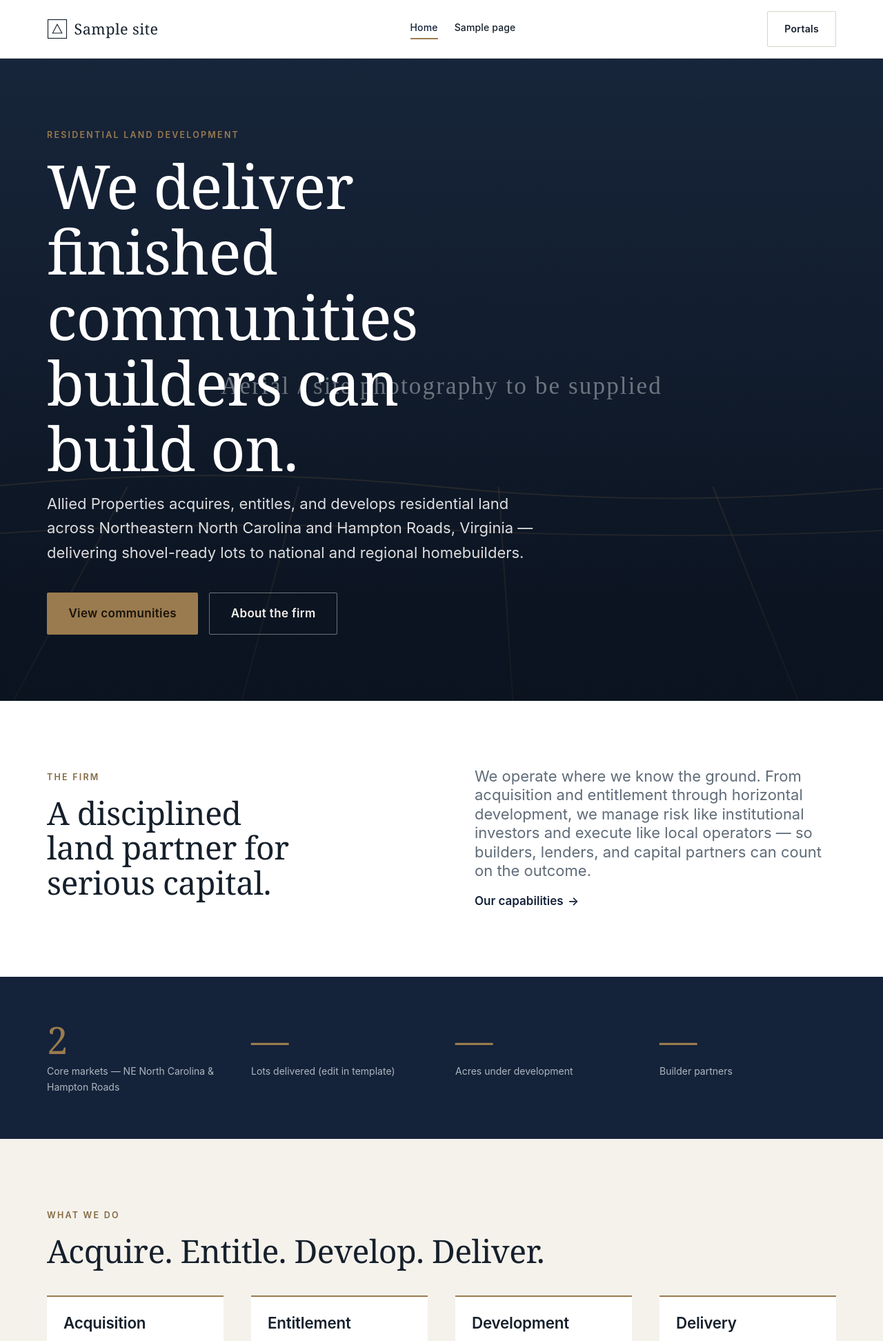
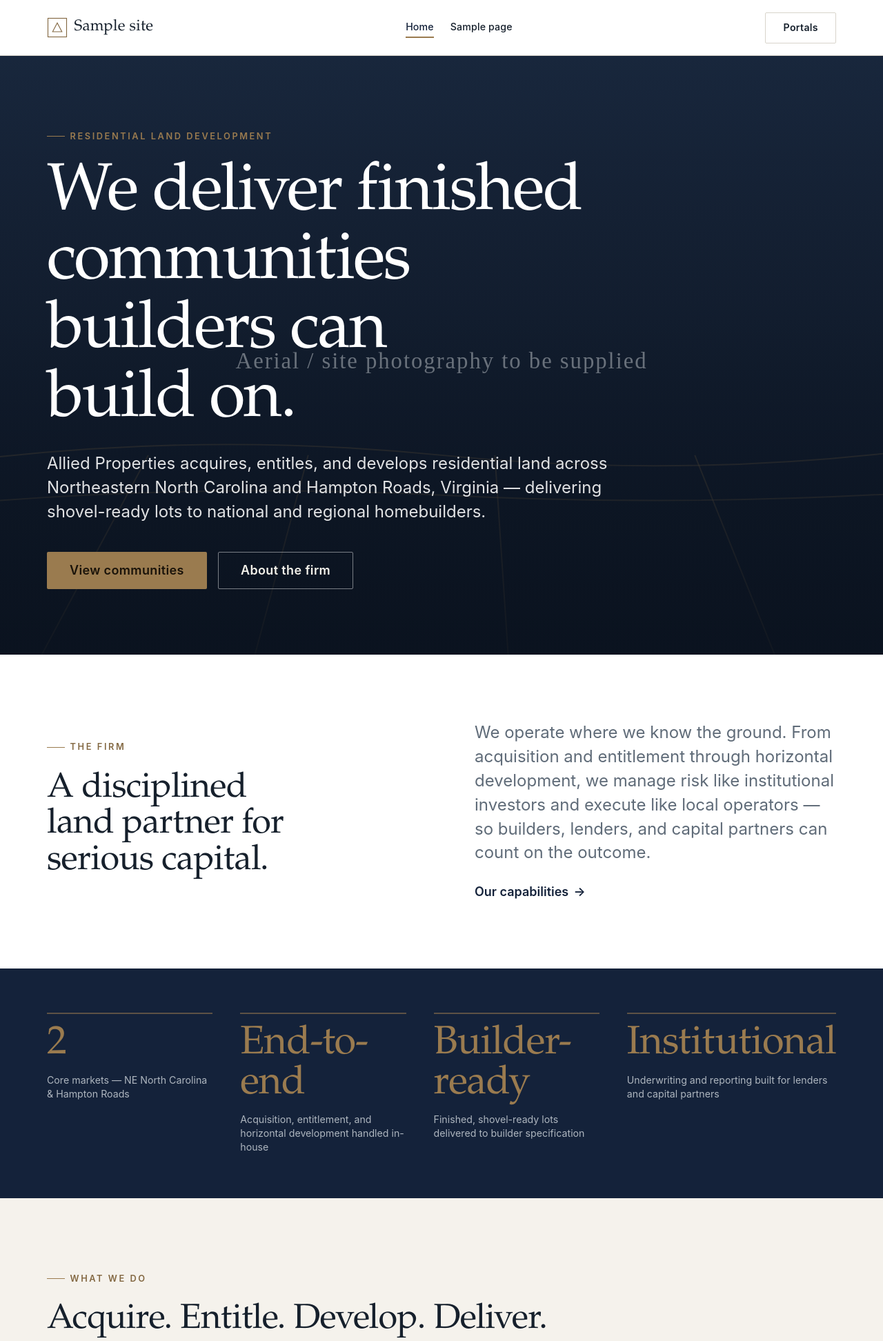
Before and after one commit to Winston09-bit/ouroboros, a WordPress theme: template allied-properties/wp-content/themes/allied/front-page.php in a window 1280 px wide. Shown: the top 1944 px of the page at 69% size. Run offline with PHP 8.4 and a stand-in for WordPress, Linux system fonts and the light colour scheme; the site name, menu and one post (Sample post) are stand-ins, and other content is empty.

Commit message:
style(allied): institutional polish pass (visual only, functionality frozen)
No structure/logic/nav/plugin/API changes. CSS + copy + favicon only:
- typography: tightened fluid scale, clearer heading hierarchy, display
  tracking, elevated font fallbacks, eyebrow hairline tick
- spacing/rhythm: refined paragraph/measure, section banner gradient
- interaction polish (<=200ms): button lift/active, snappy link/nav underline
  animations, card hover (shadow-lg + title underline reveal), feature lift
- loading state: CSS skeleton shimmer on card media (no JS, no FOUC)
- hero: refined overlay + staggered copy rise-in (reduced-motion safe)
- proof bar: redesigned with accent rules + defensible positioning copy
  (no invented metrics; example numeric stat left as a comment)
- favicon: on-brand SVG + PNG app icons, output only when no Site Icon set

Verified on running site: all routes 200, 0 theme warnings, palette still
fully token-swappable for the incoming mockup.

https://claude.ai/code/session_01QDKDjyd7NxaPDXY49xgHF3

```diff
--- a/allied-properties/wp-content/themes/allied/assets/css/base.css
+++ b/allied-properties/wp-content/themes/allied/assets/css/base.css
@@ -24,6 +24,10 @@ body {
 
 img, picture, video, svg { max-width: 100%; height: auto; display: block; }
 
+/* Subtle image load-in (progressive enhancement; .is-loaded set by JS). */
+img.allied-fade { opacity: 0; transition: opacity 600ms var(--ease-out); }
+img.allied-fade.is-loaded { opacity: 1; }
+
 h1, h2, h3, h4 {
   font-family: var(--font-display);
   font-weight: 400;
@@ -38,10 +42,18 @@ h2 { font-size: var(--fs-h2); }
 h3 { font-size: var(--fs-h3); line-height: var(--lh-snug); }
 h4 { font-size: var(--fs-h4); line-height: var(--lh-snug); }
 
-p { margin: 0 0 var(--space-sm); max-width: 66ch; }
+p { margin: 0 0 var(--space-md); max-width: 68ch; }
+p:last-child { margin-bottom: 0; }
 
-a { color: var(--color-primary); text-decoration: underline; text-underline-offset: 0.16em; text-decoration-thickness: 1px; transition: color var(--transition); }
-a:hover { color: var(--color-accent-600); }
+a {
+  color: var(--color-primary);
+  text-decoration: underline;
+  text-decoration-color: color-mix(in srgb, var(--color-primary) 35%, transparent);
+  text-underline-offset: 0.18em;
+  text-decoration-thickness: 1px;
+  transition: color var(--transition-fast), text-decoration-color var(--transition-fast);
+}
+a:hover { color: var(--color-accent-600); text-decoration-color: currentColor; }
 
 ul, ol { margin: 0 0 var(--space-sm); padding-left: 1.25rem; }
 li { margin-bottom: var(--space-3xs); }
@@ -84,9 +96,19 @@ code, pre { font-family: var(--font-mono); font-size: 0.9em; }
   letter-spacing: var(--tracking-eyebrow);
   text-transform: uppercase;
   color: var(--color-accent-600);
-  margin: 0 0 var(--space-sm);
+  margin: 0 0 var(--space-md);
+  display: inline-flex;
+  align-items: center;
+  gap: var(--space-2xs);
+}
+/* Hairline tick before eyebrow labels — a quiet institutional cue. */
+.eyebrow::before {
+  content: "";
+  width: 1.6rem;
+  height: 1px;
+  background: var(--color-accent);
   display: inline-block;
 }
-.lead { font-size: var(--fs-lead); line-height: var(--lh-snug); color: var(--color-muted); max-width: 60ch; }
+.lead { font-size: var(--fs-lead); line-height: 1.45; color: var(--color-muted); max-width: 62ch; }
 .text-muted { color: var(--color-muted); }
-.display { font-size: var(--fs-display); }
+.display { font-size: var(--fs-display); letter-spacing: var(--tracking-display); }
--- a/allied-properties/wp-content/themes/allied/assets/css/components.css
+++ b/allied-properties/wp-content/themes/allied/assets/css/components.css
@@ -4,66 +4,89 @@
 
 /* ---- Buttons ---- */
 .btn {
-  display: inline-flex; align-items: center; gap: 0.6rem;
+  display: inline-flex; align-items: center; justify-content: center; gap: 0.55rem;
   font-family: var(--font-body); font-size: var(--fs-small); font-weight: 600;
-  letter-spacing: 0.02em;
-  padding: 0.85rem 1.5rem; border-radius: var(--radius);
+  letter-spacing: 0.02em; line-height: 1;
+  padding: 0.9rem 1.6rem; border-radius: var(--radius);
   text-decoration: none; cursor: pointer; border: 1px solid transparent;
-  transition: background var(--transition), color var(--transition), border-color var(--transition);
+  transition: background var(--transition-fast), color var(--transition-fast),
+              border-color var(--transition-fast), transform var(--transition-fast),
+              box-shadow var(--transition-fast);
+  will-change: transform;
 }
+.btn:active { transform: translateY(1px); }
 .btn--primary { background: var(--color-primary); color: var(--color-on-dark); }
-.btn--primary:hover { background: var(--color-primary-700); color: #fff; }
+.btn--primary:hover { background: var(--color-primary-700); color: #fff; box-shadow: var(--shadow-md); transform: translateY(-1px); }
 .btn--accent { background: var(--color-accent); color: #1a130a; }
-.btn--accent:hover { background: var(--color-accent-600); color: #fff; }
+.btn--accent:hover { background: var(--color-accent-600); color: #fff; box-shadow: var(--shadow-md); transform: translateY(-1px); }
 .btn--ghost { background: transparent; color: var(--color-ink); border-color: var(--color-line); }
-.btn--ghost:hover { border-color: var(--color-primary); color: var(--color-primary); }
-.btn--on-dark { background: transparent; color: var(--color-on-dark); border-color: rgba(255,255,255,0.4); }
-.btn--on-dark:hover { background: rgba(255,255,255,0.1); color: #fff; }
-.btn--lg { padding: 1rem 1.9rem; font-size: var(--fs-body); }
+.btn--ghost:hover { border-color: var(--color-primary); color: var(--color-primary); background: color-mix(in srgb, var(--color-primary) 4%, transparent); }
+.btn--on-dark { background: transparent; color: var(--color-on-dark); border-color: rgba(255,255,255,0.45); }
+.btn--on-dark:hover { background: rgba(255,255,255,0.12); color: #fff; border-color: rgba(255,255,255,0.7); }
+.btn--lg { padding: 1.05rem 2rem; font-size: var(--fs-body); }
 
-.link-arrow { font-weight: 600; text-decoration: none; display: inline-flex; align-items: center; gap: 0.4rem; }
+.link-arrow { font-weight: 600; text-decoration: none; display: inline-flex; align-items: center; gap: 0.45rem; color: var(--color-primary); }
 .link-arrow::after { content: "\2192"; transition: transform var(--transition); }
-.link-arrow:hover::after { transform: translateX(4px); }
+.link-arrow:hover { color: var(--color-accent-600); }
+.link-arrow:hover::after { transform: translateX(5px); }
 
 /* ---- Hero ---- */
 .hero { position: relative; min-height: clamp(560px, 86vh, 880px); display: flex; align-items: flex-end; color: var(--color-on-dark); overflow: hidden; }
 .hero__media { position: absolute; inset: 0; z-index: 0; }
 .hero__media img { width: 100%; height: 100%; object-fit: cover; }
-.hero__media::after { content: ""; position: absolute; inset: 0; background: linear-gradient(180deg, rgba(10,18,30,0.25) 0%, rgba(10,18,30,0.35) 45%, rgba(10,18,30,0.82) 100%); }
+.hero__media::after { content: ""; position: absolute; inset: 0; background: linear-gradient(180deg, rgba(10,18,30,0.20) 0%, rgba(10,18,30,0.34) 42%, rgba(10,18,30,0.86) 100%); }
 .hero__inner { position: relative; z-index: 1; padding-block: var(--space-2xl); }
-.hero__title { color: #fff; font-size: var(--fs-display); max-width: 16ch; }
-.hero__lead { color: rgba(255,255,255,0.86); font-size: var(--fs-lead); max-width: 52ch; }
+.hero__title { color: #fff; font-size: var(--fs-display); max-width: 17ch; letter-spacing: var(--tracking-display); margin-bottom: var(--space-md); }
+.hero__lead { color: rgba(255,255,255,0.88); font-size: var(--fs-lead); line-height: 1.45; max-width: 54ch; }
 .hero__actions { display: flex; gap: var(--space-sm); flex-wrap: wrap; margin-top: var(--space-lg); }
 .hero--inner { min-height: clamp(340px, 48vh, 520px); }
+/* Hero copy rises in gently on load (respects reduced-motion via base.css). */
+.hero__inner > * { animation: allied-rise 720ms var(--ease-out) both; }
+.hero__inner > *:nth-child(2) { animation-delay: 80ms; }
+.hero__inner > *:nth-child(3) { animation-delay: 160ms; }
+.hero__inner > *:nth-child(4) { animation-delay: 240ms; }
+@keyframes allied-rise { from { opacity: 0; transform: translateY(14px); } to { opacity: 1; transform: none; } }
 
 /* page banner (lighter, for interior pages without photo) */
-.page-banner { background: var(--color-primary); color: var(--color-on-dark); padding-block: var(--space-2xl); }
-.page-banner h1 { color: #fff; max-width: 20ch; }
-.page-banner .lead { color: rgba(255,255,255,0.82); }
+.page-banner {
+  position: relative;
+  background:
+    radial-gradient(120% 140% at 100% 0%, color-mix(in srgb, var(--color-accent) 16%, transparent) 0%, transparent 55%),
+    linear-gradient(180deg, var(--color-primary) 0%, var(--color-primary-700) 100%);
+  color: var(--color-on-dark); padding-block: var(--space-2xl);
+  border-bottom: 1px solid color-mix(in srgb, var(--color-accent) 40%, transparent);
+}
+.page-banner h1 { color: #fff; max-width: 22ch; letter-spacing: var(--tracking-tight); }
+.page-banner .lead { color: rgba(255,255,255,0.84); }
 
 /* ---- Stats / proof bar ---- */
 .statbar { display: grid; grid-template-columns: repeat(4, 1fr); gap: var(--space-lg); }
-@media (max-width: 760px) { .statbar { grid-template-columns: repeat(2, 1fr); } }
-.stat__num { font-family: var(--font-display); font-size: clamp(2.2rem, 1.5rem + 2.5vw, 3.4rem); line-height: 1; color: var(--color-primary); }
+@media (max-width: 760px) { .statbar { grid-template-columns: repeat(2, 1fr); gap: var(--space-md); } }
+.stat { padding-top: var(--space-sm); border-top: 2px solid color-mix(in srgb, var(--color-accent) 55%, transparent); }
+.stat__num { font-family: var(--font-display); font-size: clamp(2.4rem, 1.5rem + 2.8vw, 3.6rem); line-height: 1; color: var(--color-primary); letter-spacing: var(--tracking-tight); }
 .section--dark .stat__num { color: var(--color-accent); }
-.stat__label { font-size: var(--fs-small); color: var(--color-muted); margin-top: var(--space-2xs); }
+.stat__label { font-size: var(--fs-small); color: var(--color-muted); margin-top: var(--space-xs); line-height: 1.4; }
 .section--dark .stat__label { color: var(--color-on-dark-mut); }
 
 /* ---- Cards ---- */
-.card { background: var(--color-bg); border: 1px solid var(--color-line); border-radius: var(--radius-lg); overflow: hidden; display: flex; flex-direction: column; transition: box-shadow var(--transition), transform var(--transition); }
-.card:hover { box-shadow: var(--shadow-md); transform: translateY(-3px); }
-.card__media { aspect-ratio: 4 / 3; overflow: hidden; background: var(--color-surface-2); }
-.card__media img { width: 100%; height: 100%; object-fit: cover; transition: transform 600ms ease; }
-.card:hover .card__media img { transform: scale(1.04); }
-.card__body { padding: var(--space-md); display: flex; flex-direction: column; gap: var(--space-2xs); flex: 1; }
+.card { background: var(--color-bg); border: 1px solid var(--color-line); border-radius: var(--radius-lg); overflow: hidden; display: flex; flex-direction: column; transition: box-shadow var(--transition), transform var(--transition), border-color var(--transition); }
+.card:hover { box-shadow: var(--shadow-lg); transform: translateY(-4px); border-color: color-mix(in srgb, var(--color-primary) 18%, var(--color-line)); }
+/* Skeleton shimmer shows while the image loads. */
+.card__media { aspect-ratio: 4 / 3; overflow: hidden; position: relative; background: linear-gradient(100deg, var(--color-surface) 30%, var(--color-surface-2) 50%, var(--color-surface) 70%); background-size: 200% 100%; animation: allied-shimmer 1.4s linear infinite; }
+.card__media img { width: 100%; height: 100%; object-fit: cover; transition: transform 700ms var(--ease-out); position: relative; }
+.card:hover .card__media img { transform: scale(1.05); }
+@keyframes allied-shimmer { from { background-position: 200% 0; } to { background-position: -200% 0; } }
+.card__body { padding: var(--space-md) var(--space-md) var(--space-lg); display: flex; flex-direction: column; gap: var(--space-2xs); flex: 1; }
 .card__eyebrow { font-size: var(--fs-eyebrow); letter-spacing: var(--tracking-eyebrow); text-transform: uppercase; color: var(--color-accent-600); font-weight: 600; }
 .card__title { font-size: var(--fs-h4); margin: 0; }
-.card__title a { text-decoration: none; color: var(--color-ink); }
-.card__meta { font-size: var(--fs-small); color: var(--color-muted); margin-top: auto; display: flex; gap: var(--space-sm); flex-wrap: wrap; }
+.card__title a { text-decoration: none; color: var(--color-ink); background-image: linear-gradient(var(--color-accent), var(--color-accent)); background-size: 0% 1px; background-position: 0 100%; background-repeat: no-repeat; transition: background-size var(--transition); }
+.card:hover .card__title a, .card__title a:hover { color: var(--color-primary); background-size: 100% 1px; }
+.card__meta { font-size: var(--fs-small); color: var(--color-muted); margin-top: auto; padding-top: var(--space-sm); display: flex; gap: var(--space-md); flex-wrap: wrap; }
 
 /* feature/capability item */
-.feature { padding: var(--space-md); border-top: 2px solid var(--color-accent); background: var(--color-bg); }
-.feature h3 { font-family: var(--font-body); font-size: var(--fs-h4); font-weight: 600; }
+.feature { padding: var(--space-md) var(--space-sm); border-top: 2px solid var(--color-accent); background: var(--color-bg); transition: transform var(--transition); }
+.feature:hover { transform: translateY(-3px); }
+.feature h3 { font-family: var(--font-body); font-size: var(--fs-h4); font-weight: 600; letter-spacing: -0.005em; }
 
 /* leadership */
 .person { }
--- a/allied-properties/wp-content/themes/allied/assets/css/layout.css
+++ b/allied-properties/wp-content/themes/allied/assets/css/layout.css
@@ -36,13 +36,16 @@
   display: flex; align-items: center; justify-content: space-between;
   min-height: var(--header-h); gap: var(--space-lg);
 }
-.site-brand { font-family: var(--font-display); font-size: 1.35rem; letter-spacing: 0.02em; text-decoration: none; color: var(--color-ink); display: flex; align-items: center; gap: 0.6rem; }
+.site-brand { font-family: var(--font-display); font-size: 1.4rem; letter-spacing: 0.01em; text-decoration: none; color: var(--color-ink); display: flex; align-items: center; gap: 0.6rem; transition: color var(--transition-fast); }
+.site-brand:hover { color: var(--color-primary); }
 .site-brand strong { font-weight: 500; }
-.site-brand .site-brand__mark { width: 30px; height: 30px; flex: none; }
+.site-brand .site-brand__mark { width: 30px; height: 30px; flex: none; color: var(--color-accent-600); }
 
 .primary-nav ul { list-style: none; display: flex; gap: var(--space-md); margin: 0; padding: 0; }
-.primary-nav a { text-decoration: none; color: var(--color-ink); font-size: var(--fs-small); font-weight: 500; letter-spacing: 0.01em; padding-block: 0.4rem; border-bottom: 2px solid transparent; }
-.primary-nav a:hover, .primary-nav .current-menu-item > a { color: var(--color-primary); border-bottom-color: var(--color-accent); }
+.primary-nav a { position: relative; text-decoration: none; color: var(--color-ink); font-size: var(--fs-small); font-weight: 500; letter-spacing: 0.01em; padding-block: 0.5rem; }
+.primary-nav a::after { content: ""; position: absolute; left: 0; right: 100%; bottom: 0; height: 2px; background: var(--color-accent); transition: right var(--transition); }
+.primary-nav a:hover, .primary-nav .current-menu-item > a { color: var(--color-primary); }
+.primary-nav a:hover::after, .primary-nav .current-menu-item > a::after { right: 0; }
 .header-actions { display: flex; align-items: center; gap: var(--space-sm); }
 
 .nav-toggle { display: none; background: none; border: 1px solid var(--color-line); border-radius: var(--radius); padding: 0.5rem 0.7rem; cursor: pointer; color: var(--color-ink); }
--- a/allied-properties/wp-content/themes/allied/assets/css/tokens.css
+++ b/allied-properties/wp-content/themes/allied/assets/css/tokens.css
@@ -31,27 +31,29 @@
      Default pairing: a serif display for headings + a neutral grotesk
      for body. Self-host the final fonts (see HANDOFF.md) to honor the
      "no external dependency" boundary. */
-  --font-display: "Canela", "Tiempos Headline", Georgia, "Times New Roman", serif;
-  --font-body:    "Inter", "Helvetica Neue", Arial, system-ui, sans-serif;
+  --font-display: "Canela", "Tiempos Headline", "Iowan Old Style", "Palatino Linotype", "Palatino", Georgia, "Times New Roman", serif;
+  --font-body:    "Inter", system-ui, -apple-system, "Segoe UI", "Helvetica Neue", Arial, sans-serif;
   --font-mono:    ui-monospace, "SFMono-Regular", Menlo, monospace;
 
-  /* Fluid type scale (clamp: min, preferred, max) */
-  --fs-eyebrow: 0.78rem;
-  --fs-small:   0.875rem;
-  --fs-body:    clamp(1rem, 0.97rem + 0.15vw, 1.0625rem);
-  --fs-lead:    clamp(1.15rem, 1.05rem + 0.5vw, 1.375rem);
-  --fs-h4:      clamp(1.15rem, 1.05rem + 0.5vw, 1.4rem);
-  --fs-h3:      clamp(1.4rem, 1.2rem + 1vw, 1.9rem);
-  --fs-h2:      clamp(1.9rem, 1.5rem + 2vw, 2.9rem);
-  --fs-h1:      clamp(2.4rem, 1.8rem + 3.2vw, 4.2rem);
-  --fs-display: clamp(2.8rem, 1.9rem + 4.5vw, 5.5rem);
+  /* Fluid type scale (clamp: min, preferred, max) — tightened for a clearer,
+     more confident editorial hierarchy. */
+  --fs-eyebrow: 0.8rem;
+  --fs-small:   0.8875rem;
+  --fs-body:    clamp(1.0625rem, 1.03rem + 0.18vw, 1.125rem);
+  --fs-lead:    clamp(1.2rem, 1.06rem + 0.7vw, 1.5rem);
+  --fs-h4:      clamp(1.2rem, 1.08rem + 0.6vw, 1.5rem);
+  --fs-h3:      clamp(1.5rem, 1.25rem + 1.15vw, 2.1rem);
+  --fs-h2:      clamp(2rem, 1.55rem + 2.25vw, 3.15rem);
+  --fs-h1:      clamp(2.6rem, 1.85rem + 3.6vw, 4.6rem);
+  --fs-display: clamp(3rem, 1.9rem + 5.2vw, 6rem);
 
-  --lh-tight: 1.08;
-  --lh-snug:  1.25;
-  --lh-base:  1.6;
+  --lh-tight: 1.04;
+  --lh-snug:  1.22;
+  --lh-base:  1.66;
 
-  --tracking-eyebrow: 0.18em;
-  --tracking-tight:  -0.01em;
+  --tracking-eyebrow: 0.2em;
+  --tracking-tight:  -0.015em;
+  --tracking-display: -0.025em;
 
   /* --- Spacing scale --- */
   --space-3xs: 0.25rem;
@@ -72,9 +74,13 @@
   --radius-lg:      4px;
 
   /* --- Effects --- */
-  --shadow-sm: 0 1px 2px rgba(16,23,38,0.06);
-  --shadow-md: 0 12px 30px -12px rgba(16,23,38,0.22);
-  --transition: 220ms cubic-bezier(0.2, 0.6, 0.2, 1);
+  --shadow-sm: 0 1px 2px rgba(16,23,38,0.05);
+  --shadow-md: 0 10px 24px -14px rgba(16,23,38,0.20);
+  --shadow-lg: 0 28px 60px -28px rgba(16,23,38,0.34);
+  /* Hover/interaction transitions kept snappy (<=200ms) per polish spec. */
+  --transition:      200ms cubic-bezier(0.2, 0.6, 0.2, 1);
+  --transition-fast: 140ms cubic-bezier(0.2, 0.6, 0.2, 1);
+  --ease-out:        cubic-bezier(0.16, 1, 0.3, 1);
 
-  --header-h: 84px;
+  --header-h: 80px;
 }
--- a/allied-properties/wp-content/themes/allied/front-page.php
+++ b/allied-properties/wp-content/themes/allied/front-page.php
@@ -54,9 +54,11 @@ get_header();
 	<div class="container">
 		<div class="statbar">
 			<div class="stat"><div class="stat__num"><?php esc_html_e( '2', 'allied' ); ?></div><div class="stat__label"><?php esc_html_e( 'Core markets — NE North Carolina & Hampton Roads', 'allied' ); ?></div></div>
-			<div class="stat"><div class="stat__num"><?php esc_html_e( '—', 'allied' ); ?></div><div class="stat__label"><?php esc_html_e( 'Lots delivered (edit in template)', 'allied' ); ?></div></div>
-			<div class="stat"><div class="stat__num"><?php esc_html_e( '—', 'allied' ); ?></div><div class="stat__label"><?php esc_html_e( 'Acres under development', 'allied' ); ?></div></div>
-			<div class="stat"><div class="stat__num"><?php esc_html_e( '—', 'allied' ); ?></div><div class="stat__label"><?php esc_html_e( 'Builder partners', 'allied' ); ?></div></div>
+			<div class="stat"><div class="stat__num"><?php esc_html_e( 'End-to-end', 'allied' ); ?></div><div class="stat__label"><?php esc_html_e( 'Acquisition, entitlement, and horizontal development handled in-house', 'allied' ); ?></div></div>
+			<div class="stat"><div class="stat__num"><?php esc_html_e( 'Builder-ready', 'allied' ); ?></div><div class="stat__label"><?php esc_html_e( 'Finished, shovel-ready lots delivered to builder specification', 'allied' ); ?></div></div>
+			<div class="stat"><div class="stat__num"><?php esc_html_e( 'Institutional', 'allied' ); ?></div><div class="stat__label"><?php esc_html_e( 'Underwriting and reporting built for lenders and capital partners', 'allied' ); ?></div></div>
+				<?php /* Once real figures are confirmed, swap a stat for e.g.:
+				<div class="stat"><div class="stat__num">1,200+</div><div class="stat__label">Finished lots delivered</div></div> */ ?>
 		</div>
 	</div>
 </section>
--- a/allied-properties/wp-content/themes/allied/inc/performance.php
+++ b/allied-properties/wp-content/themes/allied/inc/performance.php
@@ -55,3 +55,18 @@ add_action( 'after_setup_theme', function () {
 add_action( 'wp_footer', function () {
 	wp_dequeue_script( 'wp-embed' );
 } );
+
+/**
+ * Default favicon / app icons — used only when the admin has NOT set a Site
+ * Icon under Appearance → Customize → Site Identity. Lets the site ship with a
+ * proper on-brand favicon out of the box; the admin's Site Icon always wins.
+ */
+add_action( 'wp_head', function () {
+	if ( has_site_icon() ) {
+		return;
+	}
+	$uri = get_template_directory_uri() . '/assets/img';
+	printf( '<link rel="icon" href="%s/favicon.svg" type="image/svg+xml" />' . "\n", esc_url( $uri ) );
+	printf( '<link rel="icon" href="%s/favicon-512.png" sizes="512x512" type="image/png" />' . "\n", esc_url( $uri ) );
+	printf( '<link rel="apple-touch-icon" href="%s/favicon-180.png" />' . "\n", esc_url( $uri ) );
+}, 2 );
```
Also changed, not shown: allied-properties/wp-content/themes/allied/assets/img/favicon-180.png (added), allied-properties/wp-content/themes/allied/assets/img/favicon-512.png (added), allied-properties/wp-content/themes/allied/assets/img/favicon.svg (added).
